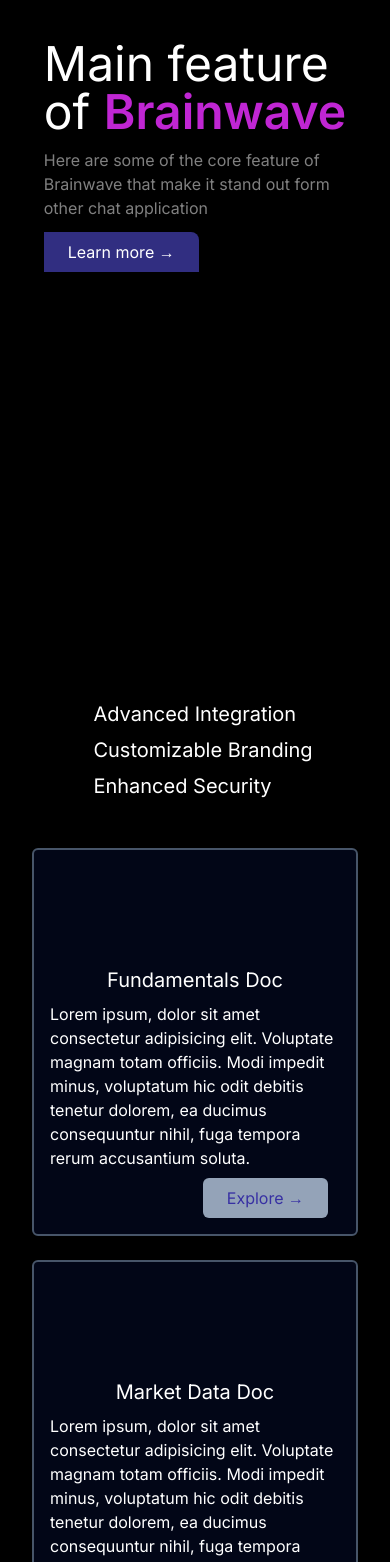
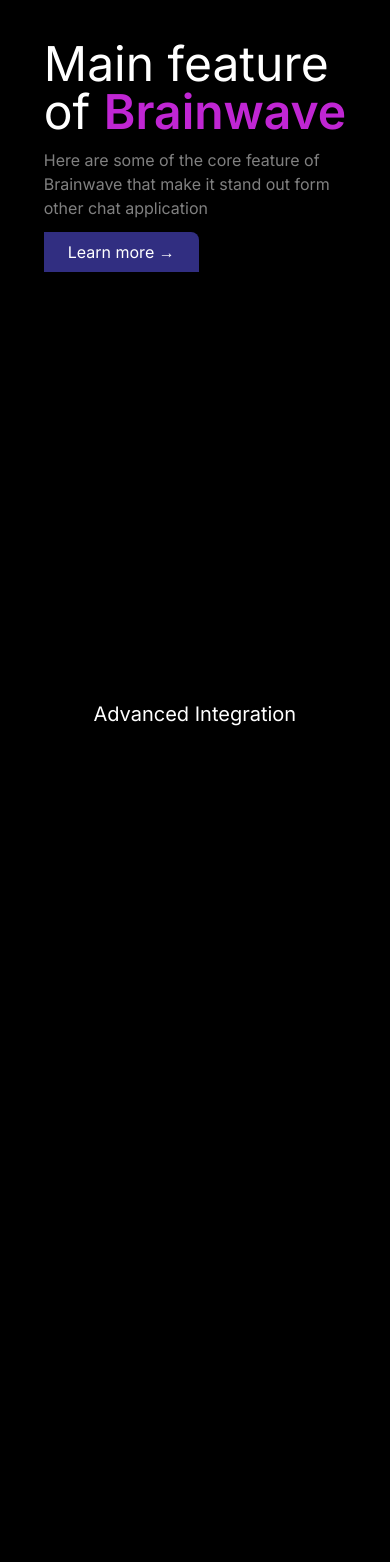
Before and after one commit to minhazpro3/blogger-client, a Next.js app: page / in a window 390 px wide. Shown: the top 1562 px of the page. Built offline with nearby package versions, Linux system fonts and the light colour scheme.

Commit message:
added some animation

```diff
--- a/app/layout.tsx
+++ b/app/layout.tsx
@@ -1,4 +1,6 @@
 "use client"
+
+import 'aos/dist/aos.css';
 import './globals.css'
 import { Inter } from 'next/font/google'
 
--- a/src/components/home/Banner.tsx
+++ b/src/components/home/Banner.tsx
@@ -1,6 +1,13 @@
-import React, { useRef } from "react";
+import React, { useRef,useEffect } from "react";
+
+// importing aos
+import AOS from 'aos';
+import 'aos/dist/aos.css';
 
 export default function HomeBanner() {
+    useEffect(() => {
+        AOS.init();
+      }, [])
     const ref = useRef(null);
     React.useEffect(() => {
         import("@lottiefiles/lottie-player");
@@ -8,8 +15,8 @@
     return (
         <div className="container mx-auto px-8 md:px-0 ">
             <div className="relative md:my-16">
-                <div className="md:flex justify-around items-center gap-6 my-10">
-                    <div className="flex justify-center">
+                <div   className="md:flex justify-around items-center gap-6 my-10">
+                    <div data-aos="fade-up" data-aos-duration="2000" className="flex justify-center">
                         <div>
                             <h2 className="text-white text-5xl sm:text-6xl md:text-5xl lg:text-6xl">Main feature
                                 <br />
@@ -20,7 +27,7 @@
                         </div>
                     </div>
                     {/* banner right main image */}
-                    <div className="flex justify-center my-16 md:my-0">
+                    <div data-aos="fade-up" data-aos-duration="2000" className="flex justify-center my-16 md:my-0">
                      <div className="lg:w-[600px] md:w-[300px] w-[450px] lg:h-[450px] md:h-[300px] h-[300px]">
                      <lottie-player
                             id="firstLottie"
@@ -42,7 +49,7 @@
         https://assets9.lottiefiles.com/packages/lf20_tqvrzfnf.json
         */}
                     </div>
-                </div>
+                </div >
                  {/* bounce ball left */}
                 <div className="absolute -top-3 md:top-16 left-[33%] md:left-[25%] w-[50px] h-[50px]">
                     <lottie-player
--- a/src/components/home/Banner_trust_security.tsx
+++ b/src/components/home/Banner_trust_security.tsx
@@ -1,6 +1,11 @@
-import React, { useRef } from "react";
-
+import React, { useRef, useEffect } from "react";
+// importing aos
+import AOS from 'aos';
+import 'aos/dist/aos.css';
 export default function HomeTrustSecurity() {
+    useEffect(() => {
+        AOS.init();
+      }, [])
     const ref = useRef(null);
     React.useEffect(() => {
         import("@lottiefiles/lottie-player");
@@ -12,7 +17,7 @@
 
 
                 <div className="sm:flex justify-evenly md:justify-around items-center">
-                    <div className="flex items-center gap-4  px-4 md:6 rounded-md ">
+                    <div data-aos="fade-up" data-aos-duration="2000" className="flex items-center gap-4  px-4 md:6 rounded-md ">
 
                         <div>
                             <lottie-player
@@ -27,7 +32,7 @@
                         </div>
                         <h4 className="text-white text-xl sm:text-sm">Advanced Integration</h4>
                     </div>
-                    <div className="flex items-center gap-4  px-4 md:6 rounded-md my-2 sm:my-0 ">
+                    <div data-aos="fade-up" data-aos-duration="2000" className="flex items-center gap-4  px-4 md:6 rounded-md my-2 sm:my-0 ">
 
                         <div>
                             <lottie-player
@@ -43,7 +48,7 @@
                         </div>
                         <h4 className="text-white text-xl sm:text-sm">Customizable Branding</h4>
                     </div>
-                    <div className="flex items-center gap-4  px-4 md:6 rounded-md ">
+                    <div data-aos="fade-up" data-aos-duration="2000" className="flex items-center gap-4  px-4 md:6 rounded-md ">
                         <div>  <lottie-player
                             id="firstLottie"
                             ref={ref}
--- a/src/components/home/banner_doc/Doc.tsx
+++ b/src/components/home/banner_doc/Doc.tsx
@@ -1,6 +1,9 @@
 "use client"
-import React, { useRef } from "react";
+import React, { useRef,useEffect } from "react";
 import { motion } from "framer-motion";
+// importing aos
+import AOS from 'aos';
+import 'aos/dist/aos.css';
 
 type docTypes = {
   title: string,
@@ -10,13 +13,16 @@
 }
 
 export default function Doc({ doc }: { doc: docTypes }) {
+  useEffect(() => {
+    AOS.init();
+  }, [])
   const ref = useRef(null);
   React.useEffect(() => {
     import("@lottiefiles/lottie-player");
   });
 
   return (
-    <motion.div transition={{ duration: 1, ease: [0, 0.71, 1, 1.5] }} whileHover={{ scale: 1.1 }} className="bg-slate-950 p-4 sm:p-3 sm:py-4 justify-self-center md:p-4 border-2 border-slate-600 rounded-md hover:">
+    <motion.div data-aos="fade-up" data-aos-duration="2000" transition={{ duration: 1, ease: [0, 0.71, 1, 1.5] }} whileHover={{ scale: 1.1 }} className="bg-slate-950 p-4 sm:p-3 sm:py-4 justify-self-center md:p-4 border-2 border-slate-600 rounded-md hover:">
       <div className="text-center ">
         <div className="flex justify-center" >
           <lottie-player
--- a/src/components/home/banner_doc/Help_article.tsx
+++ b/src/components/home/banner_doc/Help_article.tsx
@@ -1,7 +1,14 @@
+import React, {useEffect} from "react"
+// importing aos
+import AOS from 'aos';
+import 'aos/dist/aos.css';
+
 export default function Help_article() {
-
+    useEffect(() => {
+        AOS.init();
+      }, [])
     return (
-        <div className="bg-slate-950 shadow-base rounded-md drop-shadow-lg shadow-indigo-700 px-5 sm:px-3 md:px-5 lg:px-6 py-6 sm:py-6 md:py-6 lg:py-7 ">
+        <div data-aos="fade-up" data-aos-duration="2000" className="bg-slate-950 shadow-base rounded-md drop-shadow-lg shadow-indigo-700 px-5 sm:px-3 md:px-5 lg:px-6 py-6 sm:py-6 md:py-6 lg:py-7 ">
             <h2 className="text-2xl font-medium text-white  pt-6">Getting started with the API</h2>
             <p className="text-base text-white my-3">Lorem ipsum dolor sit amet consectetur adipisicing elit. Est dolore odio reiciendis hic eum numquam laudantium quo asperiores repellendus natus.</p>
             <button className="text-blue-800  hover:translate-x-1 duration-75 ease-in  px-6 py-2 my-2 ">Read more &#8594;</button>
```
